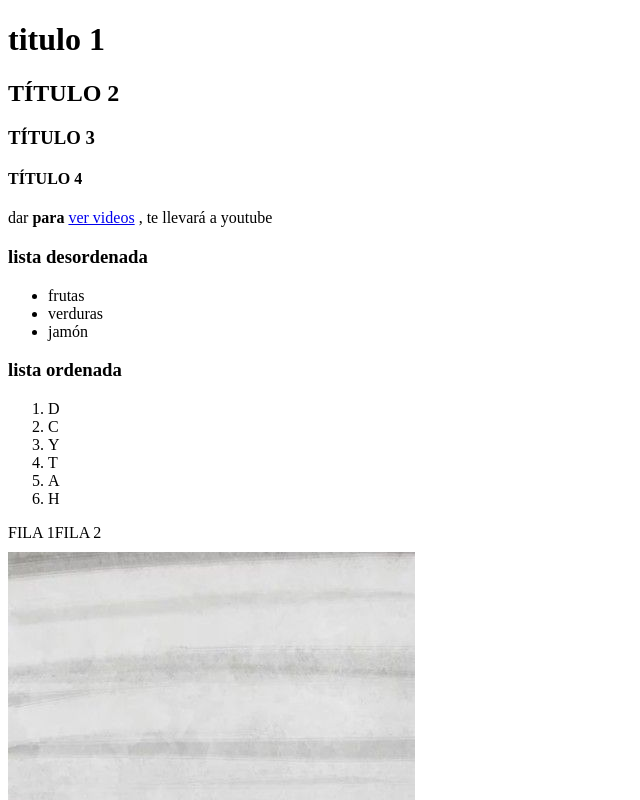
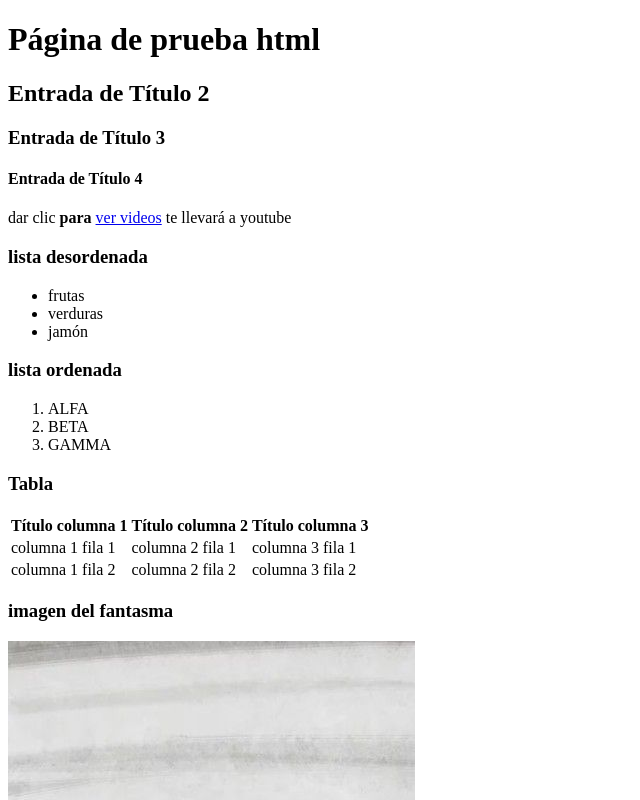
Before and after one commit to CharsAlvarado/Button, a plain HTML site: page Iniciando HTML/Index.html in a window 1280 px wide. Shown: the top 800 px of the page, without its empty margins (0-640 px from the left). Drawn offline with Linux system fonts and the light colour scheme; files whose address does not match are found by name.

Commit message:
Hola Mundo

```diff
--- a/Iniciando HTML/Index.html
+++ b/Iniciando HTML/Index.html
@@ -7,17 +7,19 @@
     <title>Iniciando HTML</HTML></title>
 </head>
 <body>
-    <H1>titulo 1</H1>
-    <h2>TÍTULO 2</h2>
-    <h3>TÍTULO 3</h3>
-    <h4>TÍTULO 4</h4>
+    <H1>Página de prueba html</H1>
+    <h2>Entrada de Título 2</h2>
+    <h3>Entrada de Título 3</h3>
+    <h4>Entrada de Título 4</h4>
 
-    <p>dar <strong> para</strong>
+    <p>dar clic <strong> para</strong>
 
     <a href="https://www.youtube.com" target="_blank">ver videos</a>
 
-    , <en>te llevará a youtube</en>
-    </P>
+    te llevará a youtube </p>
+
+
+
     <h3>lista desordenada</h3>
     <ul>
         <li>frutas</li>
@@ -26,23 +28,33 @@
     </ul>
     <h3>lista ordenada</h3>
     <ol>
-        <li>D</li>
-        <li>C</li>
-        <li>Y</li>
-        <li>T</li>
-        <li>A</li>
-        <li>H</li>
+        <li>ALFA</li>
+        <li>BETA</li>
+        <li>GAMMA</li>
 
     </ol>
+    <h3>Tabla</h3>
     <table>
-       <TD>
-        <TR>FILA 1</TD>
-        <TR>FILA 2</TD>
-       </TD>
+        <tr>
+            <th>Título columna 1</th>
+            <th>Título columna 2</th>
+            <th>Título columna 3</th>
+        </tr>
+        <tr>
+            <td>columna 1 fila 1</td>
+            <td>columna 2 fila 1</td>
+            <td>columna 3 fila 1</td>
+        </tr>
+        <tr>
+            <td>columna 1 fila 2</td>
+            <td>columna 2 fila 2</td>
+            <td>columna 3 fila 2</td>
+        </tr>
     </table>
-
+    <h3>imagen del fantasma</h3>
     <img src="E:\Coding Dojo\programación\fundamentos web\Repositorio VSC\Iniciando HTML/Fantasma.jpg" alt="fantasma">
 
+    <h3>cuestionario</h3>
     <form>
         <div>
             <Input type="text" name="imput text">
@@ -53,34 +65,35 @@
             <input type="date" name="fecha">
             <input type="email" Name="correo">
         </div>
+        <h3>Estado civil</h3>
         <div>
             <input type="radio" name="estadocivil" value="casado" id="casado">
             <label for="casado">casado</label>
-            <input type="radio" name="estadocivil" value="soltero">
-            <label>soltero</label>
-            <input type="radio" name="estadocivil" value="viudo">
-            <label>viudo</label>
-            <input type="radio" name="estadocivil" value="divorciado">
-            <label>divorciado</label>
-        </div>
-        <div>
-            <input type="radio" name="estadocivil" value="con el toxico">
-            <label>con el tóxico</label>
+            <input type="radio" name="estadocivil" value="soltero" id="soltero">
+            <label for="soltero">soltero</label>
+            <input type="radio" name="estadocivil" value="viudo" id="viudo">
+            <label for="viudo">viudo</label>
+            <input type="radio" name="estadocivil" value="divorciado" id="divorciado">
+            <label for="divorciado">divorciado</label>
+            <input type="radio" name="estadocivil" value="con el toxico" id="con el toxico">
+            <label for="con el toxico">con el tóxico</label>
         </div>
 
         <div>
-            <H2>
+            <H3>
                 Hora de despertar
-            </H2>
+            </H3>
              <input Type="radio" name="hora" value="5am" id="am5">
              <label for="am5">5am</label>
              <input type="radio" name="hora" value="6am" id="am6">
              <label for="am6">6am</label>
         </div>
+        <h3>Mayoria de edad</h3>
         <div>
             <input type="checkbox" name="mayordeedad" Id="mayoredad">
             <label for="mayoredad">¿eres mayo de edad?</label>
         </div>
+        <h3>Hobbie</h3>
         <div>
             <select name="hobbie">
                 <option >leer</option>
```
